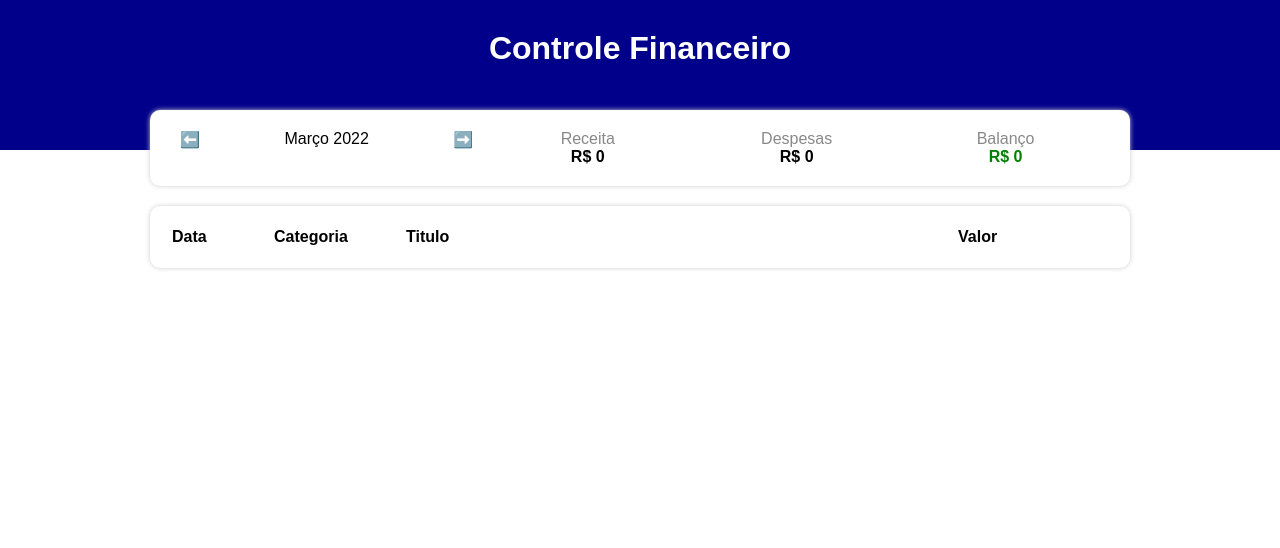
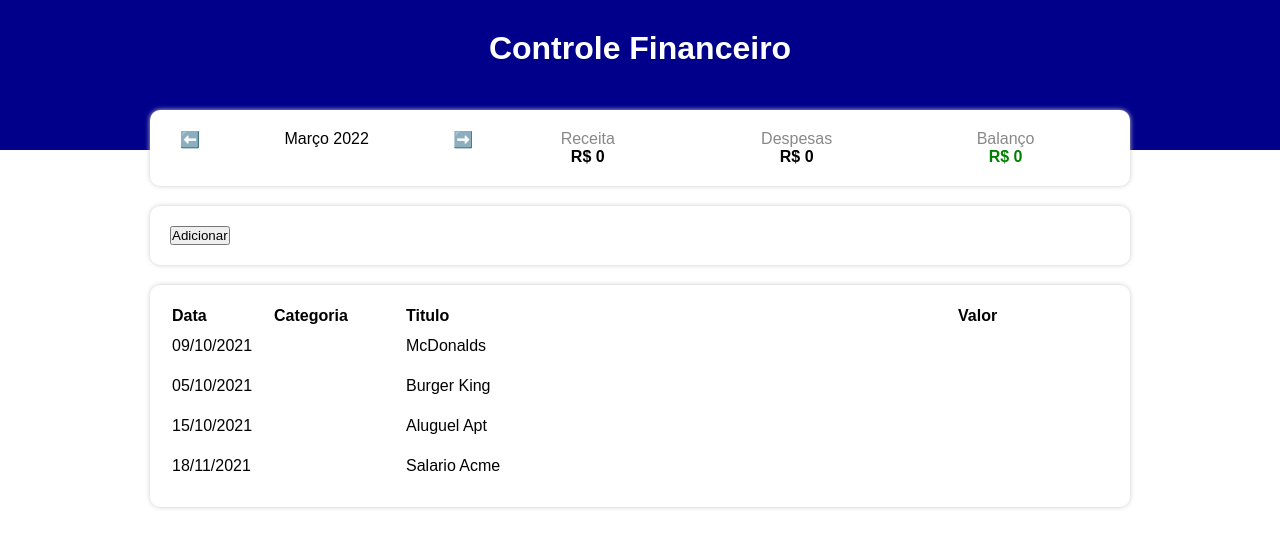
Before and after one commit to LeoScripts/controle-financeiro, a React (Vite) app: page / in a window 1280 px wide. Shown: the top 548 px of the page. Built offline with nearby package versions, Linux system fonts and the light colour scheme.

Commit message:
funçao de aficionar novo item

```diff
--- a/src/App.tsx
+++ b/src/App.tsx
@@ -7,6 +7,7 @@ import { categories } from "./data/categories";
 import { getCurrentMonth, filterListByMonth } from './helpers/dateFilter'
 import { TableArea } from "./components/TableArea";
 import { InfoArea } from "./components/InfoArea";
+import { InputArea } from "./components/InputArea";
 
 
 
@@ -44,6 +45,14 @@ const App = () => {
     setCurrentMonth(newMonth);
   }
 
+
+  // funçao que adiciona o item
+  const handleAddItem = (item: Item) => {
+    let newList = [...list];
+    newList.push(item);
+    setList(newList);
+  }
+
   return (
     <C.Container>
       <C.Header>
@@ -60,9 +69,11 @@ const App = () => {
         />
 
         {/* area de incersão de dados */}
+        <InputArea onAdd={handleAddItem}/>
 
         {/* tabela de intens */}
-        <TableArea  list={filteredList}/>
+        {/* <TableArea  list={filteredList}/> */}
+        <TableArea  list={list}/>
       </C.Body>
     </C.Container>
   );
--- /dev/null
+++ b/src/components/InputArea/index.tsx
@@ -0,0 +1,28 @@
+import * as C from './styles';
+import { Item } from '../../types/Item';
+
+type Props = {
+    onAdd: (item: Item) => void;
+}
+
+export const InputArea = ({onAdd}: Props) => {
+    const handleAddEvent = () => {
+
+        // item fixo so pra teste
+        let newItem: Item = {
+            date: new Date(2022, 3, 11),
+            category: 'foot',
+            title: 'Item de teste',
+            value: 250.25
+
+        }
+
+        onAdd(newItem);
+    }
+
+    return (
+        <C.Container>
+            <button onClick={handleAddEvent}>Adicionar</button>
+        </C.Container>
+    )
+}
--- /dev/null
+++ b/src/components/InputArea/styles.ts
@@ -0,0 +1,9 @@
+import styled from "styled-components";
+
+export const Container = styled.div`
+    background-color: #FFF;
+    box-shadow: 0 0 5px #CCC;
+    border-radius: 10px;
+    padding: 20px;
+    margin-top: 20px;
+`;
--- a/src/components/TableArea/index.tsx
+++ b/src/components/TableArea/index.tsx
@@ -7,9 +7,9 @@ type Props = {
     list: Item[]
 }
 
-export const TableArea = ({ list }: Props) => {
-
-    // console.log(list)
+export const  TableArea = ({ list }: Props) => {
+    const resultado = list.map(item => item.title)
+    console.log(resultado)
     return(
         <C.Table>
             {/* linhas de cabeçario */}
--- a/src/components/TableItem/index.tsx
+++ b/src/components/TableItem/index.tsx
@@ -16,16 +16,16 @@ export const TableItem = ({item}: Props) => {
     <C.TableLine>
         <C.TableColumn>{formatDate(item.date)}</C.TableColumn>
         <C.TableColumn>
-          <C.Category color={categories[item.category].title}>
+          {/* <C.Category color={categories[item.category].title}>
             {categories[item.category].title}
-          </C.Category>
+          </C.Category> */}
         </C.TableColumn>
         <C.TableColumn>{item.title}</C.TableColumn>
 
         <C.TableColumn>
-          <C.Value color={categories[item.category].expense ? 'red' : 'green'}>
+          {/* <C.Value color={categories[item.category].expense ? 'red' : 'green'}>
             R${item.value}
-          </C.Value>
+          </C.Value> */}
         </C.TableColumn>
     </C.TableLine>
   );
```
